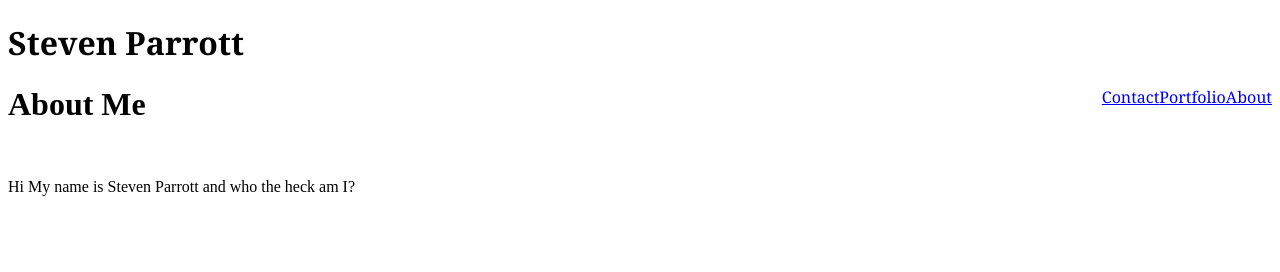
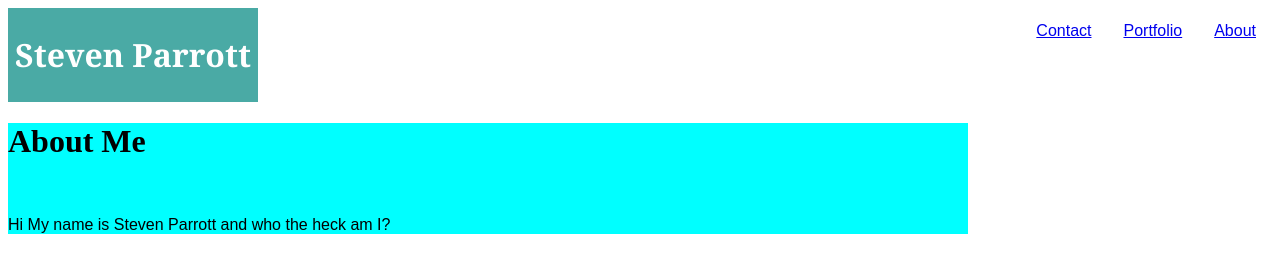
Before and after one commit to MochaCosine1206/Basic-Portfolio, a plain HTML site: page index.html in a window 1280 px wide. Drawn offline with Linux system fonts and the light colour scheme.

Commit message:
Further Styling Updates with the header and standardization of font family

```diff
--- a/assets/css/style.css
+++ b/assets/css/style.css
@@ -1,13 +1,40 @@
-.header {
+h1, h2, h3, h4, {
     font-family: 'Georgia', Times, Times New Roman, serif;
 }
 
-.header a {
+p {
+    font-family: 'Arial', 'Helvetica Neue', Helvetica, sans-serif;
+}
+
+ul {
+    list-style-type: none;
+    margin: 0;
+    padding: 0;
+    overflow: hidden;
+    background-color: #ffffff;
+}
+
+li {
     float: right;
+    display: block;
+    color: #777777;
     text-align: center;
+    padding: 14px 16px;
+    text-decoration: none;
+    font-family: 'Arial', 'Helvetica Neue', Helvetica, sans-serif;
+    color: inherit;
+
+}
+
+li.myName {
+    float: left;
+    background-color: #4aaaa5;
+    font-family: 'Georgia', Times, Times New Roman, serif;
+    padding: 4px 7px;
+    color: #ffffff;
 }
 
 .body {
     max-width: 960px;
-    'Arial', 'Helvetica Neue', Helvetica, sans-serif;
+    background-color: aqua;
 }
--- a/index.html
+++ b/index.html
@@ -5,10 +5,12 @@
 </head>
 <body>
     <div class="header">
-        <h1>Steven Parrott</h1>
-        <a href="index.html">About</a>
-        <a href="portfolio.html">Portfolio</a>
-        <a href="contact.html">Contact</a>
+        <ul>
+        <li class="myName"><h1>Steven Parrott<h1></li>
+        <li><a href="index.html">About</a></li>
+        <li><a href="portfolio.html">Portfolio</a></li>
+        <li><a href="contact.html">Contact</a></li>
+        </ul>
     </div>
     <div class="body">
         <h1>About Me</h1>
```
